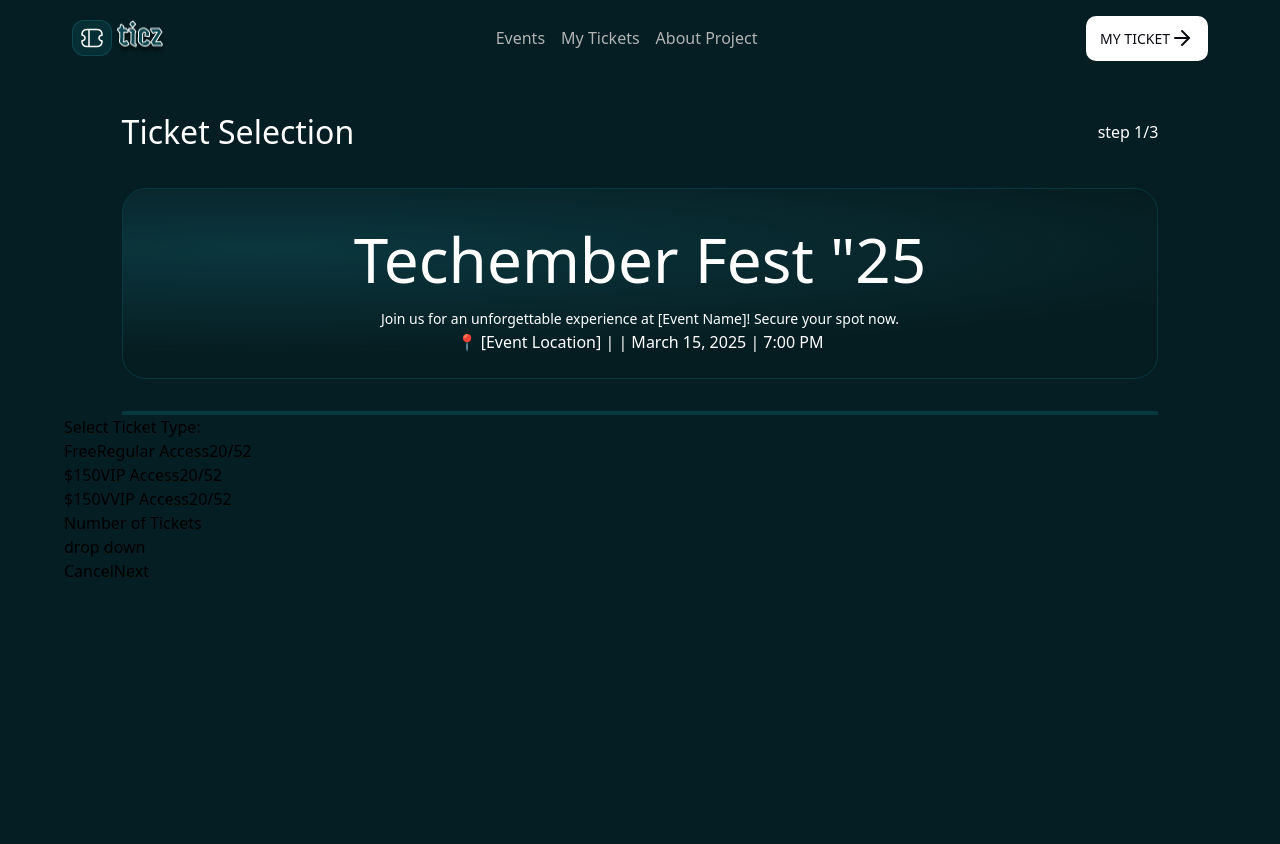
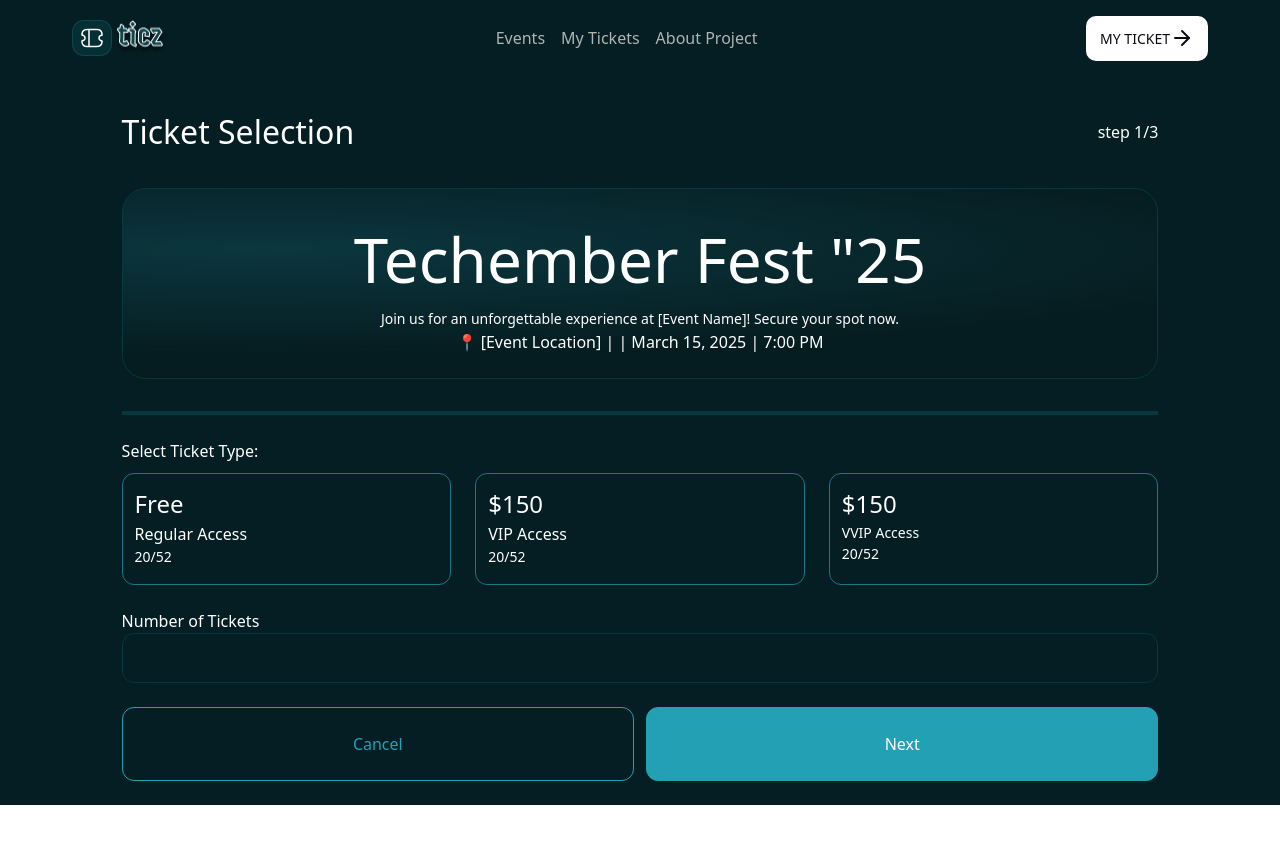
Before and after one commit to Jeffreyai7/hngx-stage2-conference-ticket, a React (Vite) app: page / in a window 1280 px wide. Shown: the top 844 px of the page. After the commit the page ends 805 px from the top, so only its background shows below. Built offline with nearby package versions, Linux system fonts and the light colour scheme.

Commit message:
finish multipartform step 1

```diff
--- /dev/null
+++ b/src/components/Input.tsx
@@ -0,0 +1,40 @@
+import { InputHTMLAttributes, ReactNode } from "react";
+import cn  from "../../lib/utils";
+
+interface InputProps extends InputHTMLAttributes<HTMLInputElement> {
+    children: ReactNode;
+    className?: string;
+  }
+
+const Input = ({
+  className,
+  min,
+  type,
+  placeholder,
+  id,
+  name,
+  value,
+  readOnly,
+  required,
+  onChange,
+  autoComplete,
+}: InputProps) => {
+  return (
+    <div className={cn("my-[16px]", className)}>
+      <input
+        min={min}
+        className={cn("text-[1rem] outline-none  w-full ", className)}
+        onChange={onChange}
+        type={type}
+        required={required}
+        placeholder={placeholder}
+        id={id}
+        name={name}
+        value={value}
+        readOnly={readOnly}
+        autoComplete={autoComplete}
+      />
+    </div>
+  );
+};
+export default Input;
--- a/src/components/TicketSelection.tsx
+++ b/src/components/TicketSelection.tsx
@@ -1,7 +1,8 @@
+import Button from "./Button"
 
 const TicketSelection = () => {
   return (
-    <section className="w-[90%] mx-auto h-screen">
+    <section className="w-[90%] mx-auto">
       <div>
           <div className="flex justify-between w-[90%] mx-auto items-center my-[32px] text-white">
             <h1 className="text-[24px] md:text-[32px]">Ticket Selection</h1>
@@ -24,21 +25,21 @@ const TicketSelection = () => {
         </div>
 
         <div>
-          <div>
-            <span>Select Ticket Type:</span>
-            <div>
-              <div><span>Free</span><span>Regular Access</span><span>20/52</span></div>
-              <div><span>$150</span><span>VIP Access</span><span>20/52</span></div>
-              <div><span>$150</span><span>VVIP Access</span><span>20/52</span></div>
+          <div className="w-[90%] mx-auto my-6">
+            <span className="text-white">Select Ticket Type:</span>
+            <div className="flex flex-col mt-2.5 gap-6 md:flex-row text-white">
+              <div className="flex-1 h-28 border border-[#197686] rounded-[12px] p-3 flex flex-col cursor-pointer hover:bg-(--hoverColor)"><span className="text-[24px]">Free</span><span className="text-[16px]">Regular Access</span><span className="text-[14px]">20/52</span></div>
+              <div className="flex-1 h-28 border border-[#197686] rounded-[12px] p-3 flex flex-col cursor-pointer hover:bg-(--hoverColor)"><span className="text-[24px]">$150</span><span className="text-[16px]">VIP Access</span><span className="text-[14px]">20/52</span></div>
+              <div className="flex-1 h-28 border border-[#197686] rounded-[12px] p-3 flex flex-col cursor-pointer hover:bg-(--hoverColor)"><span className="text-[24px]">$150</span><span className="text-[14px]">VVIP Access</span><span className="text-[14px]">20/52</span></div>
             </div>
           </div>
-          <div>
-            <span>Number of Tickets</span>
-            <p>drop down</p>
+          <div className=" w-[90%] mx-auto flex flex-col">
+            <label className="text-white flex-1" htmlFor="number of tickets">Number of Tickets</label>
+            <input className="text-white flex-1 border border-[#07373F] p-3 rounded-[12px]"  type="number" name="tickets" id="number of tickets" />
           </div>
-          <div>
-            <button>Cancel</button>
-            <button>Next</button>
+          <div className="flex flex-col w-[90%] gap-3 mt-6 pb-6 mx-auto md:flex-row">
+            <Button className="flex-1 border border-(--secondaryColor) text-(--secondaryColor) py-6 px-3 text-[16px] rounded-[12px] cursor-pointer">Cancel</Button>
+            <Button className="flex-1 border border-(--secondaryColor) text-white bg-(--secondaryColor) py-6 px-3 text-[16px] rounded-[12px] cursor-pointer">Next</Button>
           </div>
 
         </div>
```
